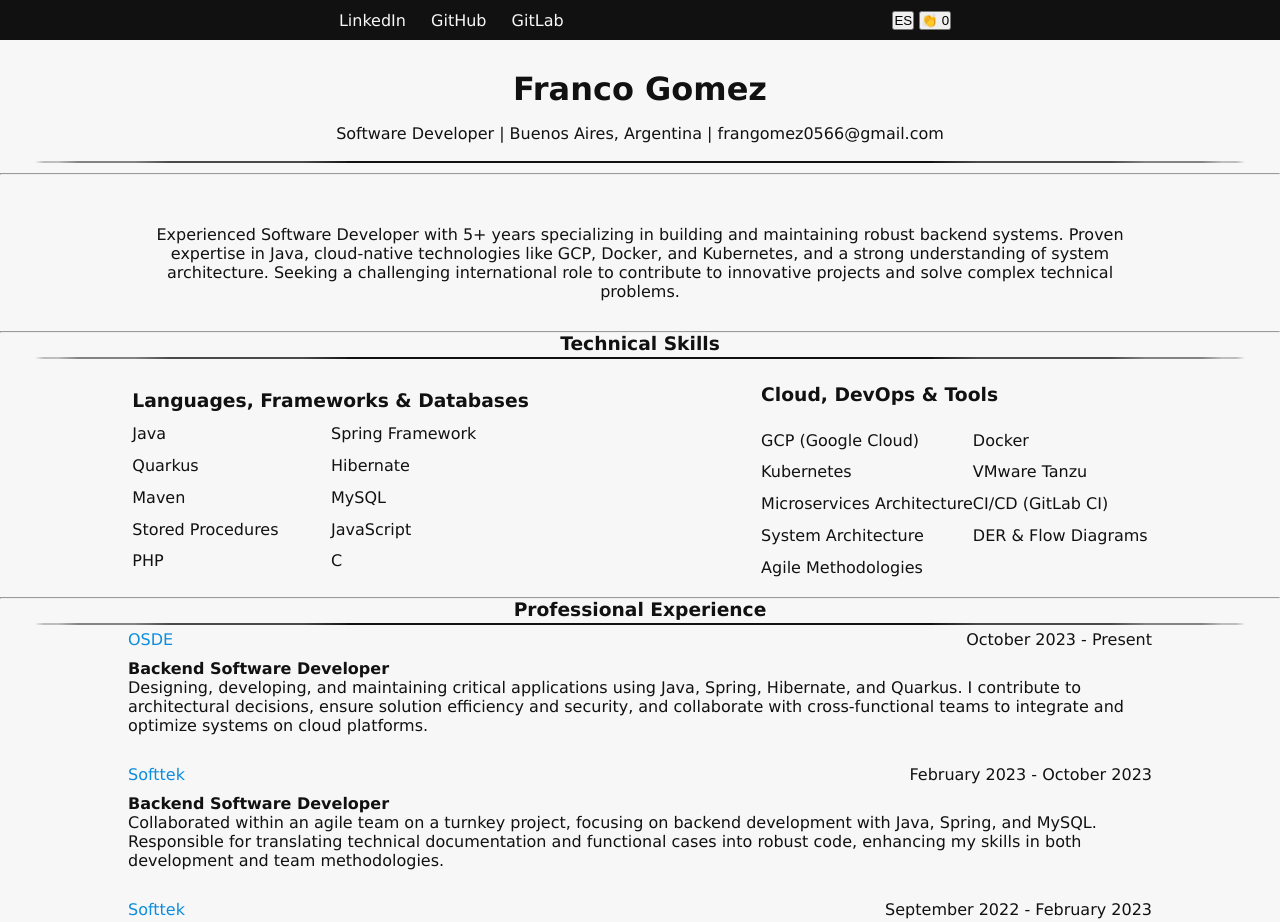
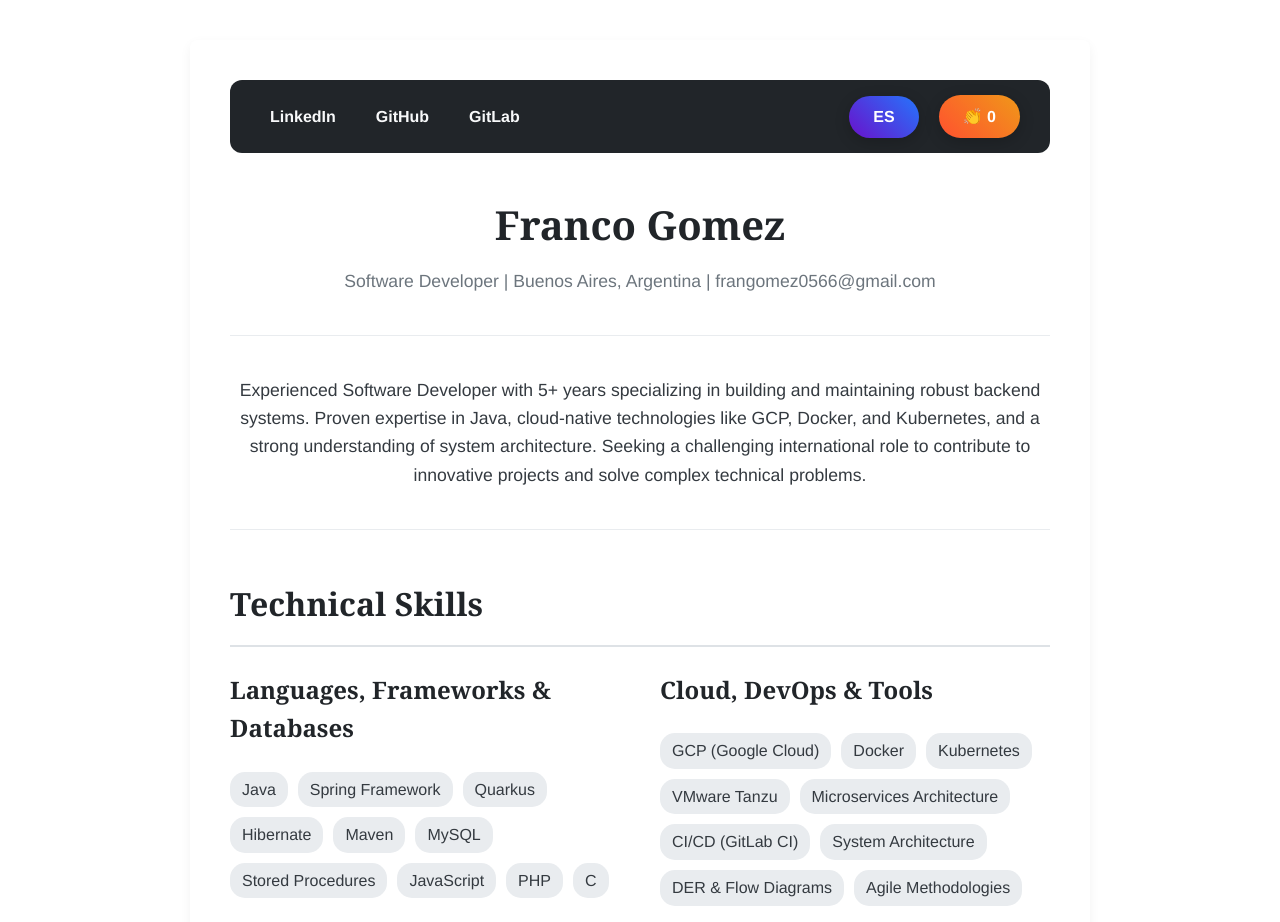
Before and after one commit to frangomezfran/resume, a website: page index.html in a window 1280 px wide. Shown: the top 922 px of the page. Drawn offline with Linux system fonts and the light colour scheme; no server answers.

Commit message:
fix style

```diff
--- a/src/css/style.css
+++ b/src/css/style.css
@@ -1,6 +1,252 @@
-*{padding:0;margin:0;box-sizing:content-box}
-a{color:inherit;text-decoration:none}
-body{background:#f7f7f7;color:#111;font-family:Verdana}
-nav{display:flex;justify-content:space-evenly;align-items:center;background-color:#111;color:#f7f7f7;padding:10px}
-nav a{padding:5px 10px}
-nav a:hover{background-color:#f7f7f7;color:#111;border-radius:5px}#nombre{position:relative;text-align:center;margin:30px 0;}#nombre p{margin:1em;}#nombre::after{content:"";position:absolute;background:#111;width:95vw;height:2px;left:0;right:0;bottom:-20px;margin:auto;border-radius:50%}#about{text-align:center;margin:50px 10% 30px 10%}#habilidades h2{position:relative;text-align:center;margin-bottom:10px;font-size:14pt;}#habilidades h2::after{content:"";position:absolute;background:#111;width:95vw;height:2px;left:0;right:0;bottom:-5px;margin:auto;border-radius:50%}#habilidades #habilidades_cuadros{display:flex;flex-flow:row wrap;justify-content:space-evenly;align-items:center}#habilidades #habilidades_cuadros .cuadro_completo{margin:20px 100px}#habilidades #habilidades_cuadros .cuadro_completo p{padding-top: 0.8em;}#habilidades #habilidades_cuadros .cuadro{display:grid;grid-template-columns:auto auto}#experiencia a{color:#0d8ddd}#experiencia h2{position:relative;text-align:center;margin-bottom:10px;font-size:14pt;}#experiencia h2::after{content:"";position:absolute;background:#111;width:95vw;height:2px;left:0;right:0;bottom:-5px;margin:auto;border-radius:50%}#experiencia .experiencia_empresa{display:flex;flex-flow:row nowrap;justify-content:space-between;align-items:center;padding:0 10%;margin:10px 0;}#experiencia .experiencia_data{padding:0 10%;margin-bottom:30px}/*# sourceMappingURL=style.css.map */
+* {
+  padding: 0;
+  margin: 0;
+  box-sizing: border-box;
+}
+
+body {
+  background: #ffffff;
+  color: #343a40;
+  font-family: "Helvetica", "Arial", sans-serif;
+  line-height: 1.6;
+  padding: 0 20px;
+}
+
+#container {
+  max-width: 900px;
+  margin: 40px auto;
+  background: #ffffff;
+  padding: 40px;
+  border-radius: 8px;
+  box-shadow: 0 4px 12px rgba(0, 0, 0, 0.05);
+}
+
+a {
+  color: #2575fc;
+  text-decoration: none;
+  transition: color 0.3s ease;
+}
+a:hover {
+  color: #6a11cb;
+}
+
+h1, h2, h3 {
+  font-family: "Georgia", "Times New Roman", serif;
+  color: #212529;
+  margin-bottom: 0.75em;
+}
+
+h1 {
+  font-size: 2.5rem;
+  font-weight: bold;
+}
+
+h2 {
+  font-size: 2rem;
+  border-bottom: 2px solid #dee2e6;
+  padding-bottom: 0.5em;
+  margin-top: 1.5em;
+}
+
+h3 {
+  font-size: 1.5rem;
+}
+
+strong {
+  font-weight: bold;
+}
+
+nav {
+  background: #212529;
+  display: flex;
+  justify-content: space-between;
+  align-items: center;
+  padding: 15px 30px;
+  border-radius: 12px;
+  position: sticky;
+  top: 20px;
+  z-index: 1000;
+}
+nav .nav-links, nav .nav-buttons {
+  display: flex;
+  align-items: center;
+  gap: 20px;
+}
+nav a {
+  color: #f8f9fa;
+  font-weight: bold;
+  padding: 5px 10px;
+  border-radius: 5px;
+  transition: background-color 0.3s ease;
+}
+nav a:hover {
+  background-color: #495057;
+  color: #ffffff;
+}
+
+#nombre {
+  text-align: center;
+  margin-bottom: 30px;
+  padding-top: 40px;
+}
+#nombre h1 {
+  margin-bottom: 0.25em;
+}
+#nombre p {
+  font-size: 1.1rem;
+  color: #6c757d;
+}
+
+#about {
+  text-align: center;
+  font-size: 1.1rem;
+  margin: 30px 0;
+}
+
+.section-divider {
+  border: 0;
+  height: 1px;
+  background-color: #e9ecef;
+  margin: 40px 0;
+}
+
+#habilidades h3 {
+  margin-bottom: 1em;
+}
+#habilidades #habilidades_cuadros {
+  display: flex;
+  justify-content: space-between;
+  gap: 40px;
+}
+#habilidades #habilidades_cuadros .cuadro_completo {
+  width: 48%;
+}
+#habilidades .cuadro {
+  display: flex;
+  flex-wrap: wrap;
+  gap: 10px;
+  align-items: flex-start;
+}
+#habilidades .cuadro p {
+  background-color: #e9ecef;
+  padding: 5px 12px;
+  border-radius: 15px;
+  font-size: 1rem;
+  transition: all 0.2s ease-in-out;
+}
+#habilidades .cuadro p:hover {
+  transform: translateY(-2px);
+  filter: brightness(95%);
+  box-shadow: 0 4px 8px rgba(0, 0, 0, 0.05);
+}
+
+#experiencia .experience-item {
+  padding: 20px;
+  margin-bottom: 20px;
+  border-radius: 8px;
+  border: 1px solid transparent;
+  transition: all 0.3s ease-in-out;
+}
+#experiencia .experience-item:hover {
+  transform: translateY(-5px);
+  box-shadow: 0 8px 20px rgba(0, 0, 0, 0.08);
+  border-color: #dee2e6;
+}
+#experiencia .experiencia_empresa {
+  display: flex;
+  justify-content: space-between;
+  align-items: baseline;
+  margin-bottom: 5px;
+}
+#experiencia .experiencia_empresa a {
+  font-size: 1.2rem;
+  font-weight: bold;
+}
+#experiencia .experiencia_empresa p {
+  font-style: italic;
+  color: #6c757d;
+}
+#experiencia .experiencia_data strong {
+  display: block;
+  margin-bottom: 5px;
+  font-size: 1.1rem;
+  color: #495057;
+}
+
+.lang-toggle-button {
+  background: linear-gradient(45deg, #6a11cb, #2575fc);
+  color: white;
+  border: none;
+  border-radius: 25px;
+  font-family: "Helvetica Neue", sans-serif;
+  font-weight: bold;
+  font-size: 1rem;
+  padding: 12px 24px;
+  cursor: pointer;
+  transition: all 0.3s ease;
+  outline: none;
+  box-shadow: 0 4px 15px rgba(0, 0, 0, 0.2);
+  position: relative;
+  overflow: hidden;
+}
+.lang-toggle-button:before {
+  content: "";
+  position: absolute;
+  top: 0;
+  left: -100%;
+  width: 100%;
+  height: 100%;
+  background: linear-gradient(90deg, transparent, rgba(255, 255, 255, 0.2), transparent);
+  transition: left 0.5s;
+}
+.lang-toggle-button:hover {
+  transform: translateY(-3px);
+  box-shadow: 0 8px 25px rgba(0, 0, 0, 0.3);
+}
+.lang-toggle-button:hover:before {
+  left: 100%;
+}
+.lang-toggle-button:active {
+  transform: translateY(1px);
+  box-shadow: 0 4px 15px rgba(0, 0, 0, 0.2);
+}
+
+.clap-button {
+  background: linear-gradient(45deg, #ff512f, #f09819);
+  color: white;
+  border: none;
+  border-radius: 25px;
+  font-family: "Helvetica Neue", sans-serif;
+  font-weight: bold;
+  font-size: 1rem;
+  padding: 12px 24px;
+  cursor: pointer;
+  transition: all 0.3s ease;
+  outline: none;
+  box-shadow: 0 4px 15px rgba(0, 0, 0, 0.2);
+  position: relative;
+  overflow: hidden;
+}
+.clap-button:before {
+  content: "";
+  position: absolute;
+  top: 0;
+  left: -100%;
+  width: 100%;
+  height: 100%;
+  background: linear-gradient(90deg, transparent, rgba(255, 255, 255, 0.2), transparent);
+  transition: left 0.5s;
+}
+.clap-button:hover {
+  transform: translateY(-3px);
+  box-shadow: 0 8px 25px rgba(0, 0, 0, 0.3);
+}
+.clap-button:hover:before {
+  left: 100%;
+}
+.clap-button:active {
+  transform: translateY(1px);
+  box-shadow: 0 4px 15px rgba(0, 0, 0, 0.2);
+}
+
+/*# sourceMappingURL=style.css.map */
```
Also changed, not shown: 1 other file.
